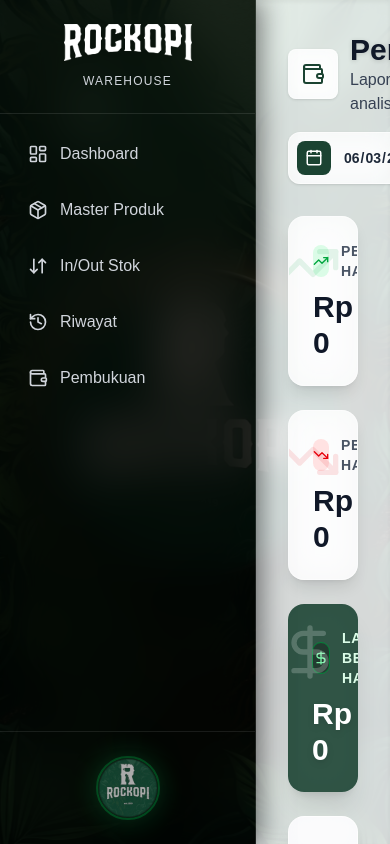
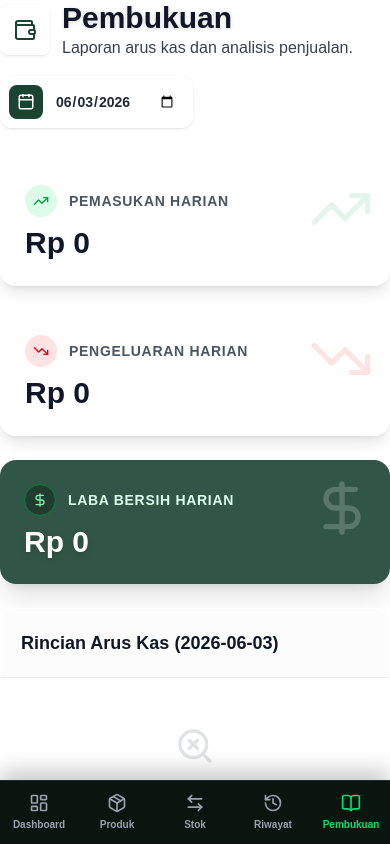
Before and after one commit to jacquilla/rockopi-app, a Next.js app: page /finance in a window 390 px wide. Built offline with nearby package versions, Linux system fonts and the light colour scheme.

Commit message:
Update layout for mobile view

```diff
--- a/app/(admin)/layout.tsx
+++ b/app/(admin)/layout.tsx
@@ -1,79 +1,114 @@
+"use client";
+
+import Link from "next/link";
+import { usePathname } from "next/navigation";
 import {
+  LayoutDashboard,
   Package,
-  ArrowDownUp,
+  ArrowLeftRight,
   History,
-  LayoutDashboard,
-  Wallet,
+  BookOpen,
 } from "lucide-react";
+import "../globals.css"; // Pastikan path CSS ini sesuai dengan struktur Anda
 
-export default function AdminLayout({
+const menuItems = [
+  { name: "Dashboard", path: "/", icon: LayoutDashboard },
+  { name: "Master Produk", path: "#", icon: Package }, // Ganti '#' dengan path asli Anda jika ada
+  { name: "In/Out Stok", path: "/transactions", icon: ArrowLeftRight },
+  { name: "Riwayat", path: "/logs", icon: History },
+  { name: "Pembukuan", path: "/finance", icon: BookOpen },
+];
+
+export default function RootLayout({
   children,
 }: {
   children: React.ReactNode;
 }) {
+  const pathname = usePathname();
+
+  // Menyembunyikan navigasi jika sedang berada di halaman order pelanggan
+  const isCustomerPage = pathname === "/order";
+
   return (
-    // Memasang background utama Rockopi
-    <div className="flex min-h-screen bg-[url('/bg-rockopi.avif')] bg-cover bg-fixed bg-center">
-      {/* SIDEBAR ADMIN - Efek Kaca Gelap (Dark Frosted Glass) */}
-      <aside className="w-64 bg-black/80 backdrop-blur-xl text-white flex flex-col shadow-[5px_0_25px_rgba(0,0,0,0.5)] z-10 border-r border-white/10">
-        <div className="p-6 border-b border-white/10 flex flex-col items-center text-center">
-          <img
-            src="/logo.png"
-            alt="Logo Rockopi"
-            className="w-32 object-contain mb-2 drop-shadow-lg"
-          />
-          <p className="text-xs text-gray-300 mt-1 font-medium tracking-widest uppercase">
-            Warehouse
+    <html lang="en">
+      <body className="bg-gray-50">
+        <div className="flex h-screen overflow-hidden">
+          {/* --- SIDEBAR DESKTOP (Disembunyikan di Layar HP) --- */}
+          {!isCustomerPage && (
+            <aside className="hidden md:flex flex-col w-64 bg-[#0a150f] text-white border-r border-gray-800 transition-all">
+              <div className="p-6 border-b border-gray-800 flex flex-col items-center justify-center">
+                <h1 className="text-3xl font-black tracking-widest uppercase">
+                  ROCKOPI
+                </h1>
+                <p className="text-xs tracking-widest text-gray-400 mt-1">
+                  WAREHOUSE
                 </p>
               </div>
+              <nav className="flex-1 py-6 px-4 space-y-2 overflow-y-auto">
+                {menuItems.map((item) => {
+                  const isActive = pathname === item.path;
+                  const Icon = item.icon;
+                  return (
+                    <Link
+                      key={item.name}
+                      href={item.path}
+                      className={`flex items-center gap-4 px-4 py-3 rounded-xl transition-all duration-200 ${
+                        isActive
+                          ? "bg-[#1B4332] text-white font-bold"
+                          : "text-gray-400 hover:bg-white/5 hover:text-white"
+                      }`}
+                    >
+                      <Icon size={20} />
+                      {item.name}
+                    </Link>
+                  );
+                })}
+              </nav>
+            </aside>
+          )}
 
-        <nav className="flex-1 p-4 space-y-2 overflow-y-auto">
-          <a
-            href="/"
-            className="flex items-center gap-3 p-3 rounded-xl hover:bg-white/10 text-gray-300 hover:text-white transition-all duration-300 hover:translate-x-1"
+          {/* --- KONTEN UTAMA --- */}
+          {/* Tambahkan pb-20 (padding bottom) khusus di HP agar konten tidak tertutup menu bawah */}
+          <main
+            className={`flex-1 overflow-y-auto ${!isCustomerPage ? "pb-20 md:pb-0" : ""}`}
           >
-            <LayoutDashboard size={20} /> Dashboard
-          </a>
-          <a
-            href="/products"
-            className="flex items-center gap-3 p-3 rounded-xl hover:bg-white/10 text-gray-300 hover:text-white transition-all duration-300 hover:translate-x-1"
-          >
-            <Package size={20} /> Master Produk
-          </a>
-          <a
-            href="/transactions"
-            className="flex items-center gap-3 p-3 rounded-xl hover:bg-white/10 text-gray-300 hover:text-white transition-all duration-300 hover:translate-x-1"
-          >
-            <ArrowDownUp size={20} /> In/Out Stok
-          </a>
-          <a
-            href="/logs"
-            className="flex items-center gap-3 p-3 rounded-xl hover:bg-white/10 text-gray-300 hover:text-white transition-all duration-300 hover:translate-x-1"
-          >
-            <History size={20} /> Riwayat
-          </a>
-          <a
-            href="/finance"
-            className="flex items-center gap-3 p-3 rounded-xl hover:bg-white/10 text-gray-300 hover:text-white transition-all duration-300 hover:translate-x-1"
-          >
-            <Wallet size={20} /> Pembukuan
-          </a>
-        </nav>
-
-        <div className="p-6 border-t border-white/10 flex flex-col items-center justify-center opacity-90 hover:opacity-100 transition-opacity">
-          <img
-            src="/rockopi.png"
-            alt="Rockopi Badge"
-            className="w-16 h-16 object-cover rounded-full shadow-2xl border-2 border-green-700/50 bg-transparent drop-shadow-[0_0_15px_rgba(34,197,94,0.3)]"
-          />
-        </div>
-      </aside>
-
-      {/* MAIN CONTENT - Efek Kaca Putih Terang (Light Frosted Glass) */}
-      <main className="flex-1 p-8 h-screen overflow-y-auto bg-slate-50/85 backdrop-blur-md relative shadow-inner">
-        {/* Kotak-kotak (Cards) pembukuan dan tabel Anda akan melayang dengan indah di atas background ini */}
             {children}
           </main>
+
+          {/* --- FLOATING BOTTOM NAVIGATION (Hanya Muncul di Layar HP) --- */}
+          {!isCustomerPage && (
+            <nav className="md:hidden fixed bottom-0 left-0 right-0 bg-[#0a150f] text-gray-400 border-t border-gray-800 z-50 flex justify-around items-center h-16 pb-safe shadow-[0_-10px_20px_rgba(0,0,0,0.2)]">
+              {menuItems.map((item) => {
+                const isActive = pathname === item.path;
+                const Icon = item.icon;
+
+                // Menyingkat teks untuk mobile agar tidak bertabrakan
+                let shortName = item.name;
+                if (item.name === "Master Produk") shortName = "Produk";
+                if (item.name === "In/Out Stok") shortName = "Stok";
+
+                return (
+                  <Link
+                    key={item.name}
+                    href={item.path}
+                    className={`flex flex-col items-center justify-center w-full h-full space-y-1 transition-colors ${
+                      isActive
+                        ? "text-green-400"
+                        : "hover:text-gray-200 active:text-white"
+                    }`}
+                  >
+                    <Icon
+                      size={20}
+                      className={isActive ? "animate-bounce-short" : ""}
+                    />
+                    <span className="text-[10px] font-bold">{shortName}</span>
+                  </Link>
+                );
+              })}
+            </nav>
+          )}
         </div>
+      </body>
+    </html>
   );
 }
--- a/app/order/page.tsx
+++ b/app/order/page.tsx
@@ -291,7 +291,7 @@
     );
 
     alert(
-      `Pesanan Berhasil Dibuat!\nData telah dikirim ke Pembukuan Admin.\n\nTotal Item: ${totalBarang}\nTotal Bayar: Rp ${totalHarga.toLocaleString("id-ID")}`,
+      `Pesanan Berhasil Dibuat!\nTotal Item: ${totalBarang}\nTotal Bayar: Rp ${totalHarga.toLocaleString("id-ID")}`,
     );
     setOrderItems({});
   };
@@ -302,18 +302,18 @@
 
   return (
     <div className="min-h-screen bg-[url('/bg-rockopi.avif')] bg-cover bg-fixed bg-center">
-      {/* --- MODAL PREVIEW GAMBAR --- */}
+      {/* --- MODAL PREVIEW GAMBAR (Diperbaiki untuk HP) --- */}
       {previewImage && (
         <div
           className="fixed inset-0 z-[100] flex items-center justify-center bg-black/80 backdrop-blur-sm p-4 cursor-zoom-out"
           onClick={() => setPreviewImage(null)}
         >
           <div
-            className="relative max-w-4xl w-full flex justify-center"
+            className="relative w-full max-w-lg mx-auto flex justify-center"
             onClick={(e) => e.stopPropagation()}
           >
             <button
-              className="absolute -top-10 right-0 md:-right-6 text-white/70 hover:text-white transition-colors bg-black/40 p-1.5 rounded-full backdrop-blur-md"
+              className="absolute -top-14 md:-top-10 right-0 text-white hover:text-white transition-colors bg-black/40 p-2 rounded-full backdrop-blur-md"
               onClick={() => setPreviewImage(null)}
             >
               <X size={24} />
@@ -321,48 +321,45 @@
             <img
               src={previewImage}
               alt="Preview Menu"
-              className="max-w-full max-h-[85vh] object-contain rounded-2xl shadow-2xl border-2 border-white/20"
+              className="w-full max-h-[75vh] object-contain rounded-2xl shadow-2xl border-2 border-white/20"
             />
           </div>
         </div>
       )}
 
       {/* Kontainer Utama */}
-      <div className="min-h-screen bg-black/30 pb-24 p-4 md:p-8 pt-8 md:pt-12">
-        <div className="max-w-6xl mx-auto space-y-10">
-          {/* HEADER BARU - Logo di kiri atas sudah dihapus dan dipindahkan ke sini */}
-          <header className="flex flex-col items-center text-center space-y-6 mb-8">
+      <div className="min-h-screen bg-black/30 pb-36 p-4 md:p-8 pt-6 md:pt-12">
+        <div className="max-w-6xl mx-auto space-y-8 md:space-y-10">
+          <header className="flex flex-col items-center text-center space-y-4 md:space-y-6 mb-4 md:mb-8">
             <img
               src="/rockopi.png"
               alt="Rockopi Est 2019"
-              className="w-40 h-40 object-cover rounded-full shadow-2xl border-4 border-[#1B4332] bg-transparent"
+              className="w-28 h-28 md:w-40 md:h-40 object-cover rounded-full shadow-2xl border-[3px] md:border-4 border-[#1B4332] bg-transparent"
             />
-            <div className="drop-shadow-md flex flex-col items-center">
-              {/* Kolaborasi Teks dan Logo */}
-              <div className="flex flex-wrap items-center justify-center gap-3 mb-3">
-                <h1 className="text-3xl md:text-4xl font-bold tracking-tight text-white">
+            <div className="drop-shadow-md flex flex-col items-center px-2">
+              <div className="flex flex-wrap items-center justify-center gap-2 mb-2">
+                <h1 className="text-2xl md:text-4xl font-bold tracking-tight text-white">
                   Welcome to
                 </h1>
                 <img
                   src="/logo.png"
                   alt="Logo Text Rockopi"
-                  className="h-8 md:h-10 object-contain drop-shadow-xl"
+                  className="h-6 md:h-10 object-contain drop-shadow-xl"
                 />
               </div>
-
-              <p className="text-gray-200 font-medium">
+              <p className="text-gray-200 font-medium text-sm md:text-base">
                 Pilih menu favoritmu, santai, dan nikmati harimu.
               </p>
             </div>
           </header>
 
-          {/* TAB KATEGORI */}
-          <div className="flex justify-center md:justify-center gap-2 mb-8 overflow-x-auto pb-2 scrollbar-hide">
+          {/* TAB KATEGORI (Diperbaiki untuk Mobile - Tidak Terpotong) */}
+          <div className="flex justify-start md:justify-center gap-3 mb-6 overflow-x-auto pb-4 pt-2 px-4 snap-x scrollbar-hide w-full">
             {categories.map((category) => (
               <button
                 key={category}
                 onClick={() => setActiveCategory(category)}
-                className={`px-6 py-2.5 rounded-full font-bold whitespace-nowrap transition-all duration-200 shadow-lg border border-white/10 ${
+                className={`flex-shrink-0 snap-center px-5 py-2.5 md:px-6 md:py-2.5 rounded-full font-bold text-sm md:text-base whitespace-nowrap transition-all duration-200 shadow-lg border border-white/10 ${
                   activeCategory === category
                     ? "bg-white text-[#1B4332] transform scale-105"
                     : "bg-black/50 text-gray-200 hover:bg-black/70 backdrop-blur-md"
@@ -374,7 +371,7 @@
           </div>
 
           {/* DAFTAR MENU */}
-          <div className="grid grid-cols-1 sm:grid-cols-2 lg:grid-cols-3 xl:grid-cols-4 gap-6">
+          <div className="grid grid-cols-1 sm:grid-cols-2 lg:grid-cols-3 xl:grid-cols-4 gap-4 md:gap-6">
             {filteredMenu.map((item) => {
               const qty = orderItems[item.id] || 0;
               const isExpanded = expandedDesc[item.id];
@@ -383,62 +380,62 @@
               return (
                 <div
                   key={item.id}
-                  className="bg-white rounded-2xl shadow-xl border-none overflow-hidden flex flex-col transition-all hover:-translate-y-1 hover:shadow-2xl"
+                  className="bg-white rounded-2xl shadow-xl border-none overflow-hidden flex flex-col transition-transform active:scale-[0.98] md:hover:-translate-y-1 md:hover:shadow-2xl"
                 >
                   <div
-                    className="h-40 overflow-hidden bg-gray-100 relative group cursor-pointer"
+                    className="h-36 md:h-40 overflow-hidden bg-gray-100 relative group cursor-pointer"
                     onClick={() => setPreviewImage(item.imageUrl)}
                   >
-                    <div className="absolute top-3 left-3 bg-white/90 backdrop-blur-sm px-3 py-1 rounded-full text-xs font-bold text-[#1B4332] shadow-sm z-10">
+                    <div className="absolute top-2 left-2 md:top-3 md:left-3 bg-white/90 backdrop-blur-sm px-2.5 py-1 rounded-full text-[10px] md:text-xs font-bold text-[#1B4332] shadow-sm z-10">
                       {item.category}
                     </div>
                     <img
                       src={item.imageUrl}
                       alt={item.name}
-                      className="w-full h-full object-cover group-hover:scale-110 transition-transform duration-500"
+                      className="w-full h-full object-cover md:group-hover:scale-110 transition-transform duration-500"
                     />
-                    <div className="absolute inset-0 bg-black/0 group-hover:bg-black/10 transition-colors duration-300 flex items-center justify-center"></div>
                   </div>
 
-                  <div className="p-5 flex-1 flex flex-col">
-                    <h3 className="font-bold text-lg leading-tight mb-2 text-[#1B4332]">
+                  <div className="p-4 md:p-5 flex-1 flex flex-col">
+                    <h3 className="font-bold text-base md:text-lg leading-tight mb-1 md:mb-2 text-[#1B4332]">
                       {item.name}
                     </h3>
                     <div className="mb-4">
                       <p
-                        className={`text-sm text-gray-600 whitespace-pre-line transition-all ${isExpanded ? "" : "line-clamp-3"}`}
+                        className={`text-xs md:text-sm text-gray-600 whitespace-pre-line transition-all ${isExpanded ? "" : "line-clamp-2 md:line-clamp-3"}`}
                       >
                         {item.description}
                       </p>
                       {isLongText && (
                         <button
                           onClick={() => toggleDescription(item.id)}
-                          className="text-sm font-bold text-[#1B4332] mt-2 hover:text-green-700 transition-colors"
+                          className="text-[10px] md:text-xs font-bold text-[#1B4332] mt-1 md:mt-2 hover:text-green-700 transition-colors"
                         >
                           {isExpanded ? "Show less" : "Read more..."}
                         </button>
                       )}
                     </div>
-                    <div className="mt-auto flex items-center justify-between">
-                      <span className="font-bold text-gray-900">
+
+                    <div className="mt-auto flex items-center justify-between pt-2 border-t border-gray-100">
+                      <span className="font-bold text-sm md:text-base text-gray-900">
                         Rp {item.price.toLocaleString("id-ID")}
                       </span>
-                      <div className="flex items-center gap-2 bg-gray-50 border border-gray-200 rounded-full p-1">
+                      <div className="flex items-center gap-1.5 md:gap-2 bg-gray-50 border border-gray-200 rounded-full p-1">
                         <button
                           onClick={() => handleDecrease(item.id)}
-                          className="w-8 h-8 rounded-full bg-white flex items-center justify-center text-gray-600 shadow-sm hover:text-red-600 transition-colors"
+                          className="w-7 h-7 md:w-8 md:h-8 rounded-full bg-white flex items-center justify-center text-gray-600 shadow-sm active:bg-gray-100 transition-colors"
                           disabled={qty === 0}
                         >
-                          <Minus size={16} />
+                          <Minus size={14} />
                         </button>
-                        <span className="w-4 text-center font-bold text-sm select-none">
+                        <span className="w-4 text-center font-bold text-xs md:text-sm select-none">
                           {qty}
                         </span>
                         <button
                           onClick={() => handleIncrease(item.id)}
-                          className="w-8 h-8 rounded-full bg-[#1B4332] flex items-center justify-center text-white shadow-sm hover:bg-green-900 transition-colors"
+                          className="w-7 h-7 md:w-8 md:h-8 rounded-full bg-[#1B4332] flex items-center justify-center text-white shadow-sm active:bg-green-800 transition-colors"
                         >
-                          <Plus size={16} />
+                          <Plus size={14} />
                         </button>
                       </div>
                     </div>
@@ -452,28 +449,30 @@
 
       {/* FLOATING CHECKOUT BUTTON */}
       {totalBarang > 0 && (
-        <div className="fixed bottom-6 left-0 right-0 px-4 md:px-0 z-50">
+        <div className="fixed bottom-4 md:bottom-6 left-0 right-0 px-3 md:px-0 z-50 animate-in slide-in-from-bottom-5 fade-in duration-300">
           <div className="max-w-4xl mx-auto">
-            <div className="bg-[#1B4332] text-white rounded-2xl p-4 shadow-2xl border border-green-800 flex items-center justify-between">
-              <div className="flex items-center gap-4">
+            <div className="bg-[#1B4332] text-white rounded-2xl p-3 md:p-4 shadow-2xl border border-green-800 flex items-center justify-between">
+              <div className="flex items-center gap-3 md:gap-4 ml-1">
                 <div className="relative">
-                  <ShoppingCart size={24} />
-                  <span className="absolute -top-2 -right-2 bg-red-500 text-white text-xs font-bold w-5 h-5 flex items-center justify-center rounded-full shadow-sm">
+                  <ShoppingCart size={22} className="md:w-6 md:h-6" />
+                  <span className="absolute -top-2 -right-2 bg-red-500 text-white text-[10px] md:text-xs font-bold w-4 h-4 md:w-5 md:h-5 flex items-center justify-center rounded-full shadow-sm">
                     {totalBarang}
                   </span>
                 </div>
-                <div>
-                  <p className="text-sm text-green-200">Total Harga</p>
-                  <p className="font-bold text-lg leading-none">
+                <div className="flex flex-col">
+                  <span className="text-[10px] md:text-xs text-green-200 leading-tight">
+                    Total Harga
+                  </span>
+                  <span className="font-bold text-base md:text-lg leading-tight">
                     Rp {totalHarga.toLocaleString("id-ID")}
-                  </p>
+                  </span>
                 </div>
               </div>
               <button
                 onClick={handleSubmitOrder}
-                className="flex items-center gap-2 bg-white text-[#1B4332] px-6 py-2.5 rounded-xl font-bold hover:bg-gray-100 transition-transform active:scale-95 shadow-sm"
+                className="flex items-center gap-1.5 md:gap-2 bg-white text-[#1B4332] px-4 py-2 md:px-6 md:py-2.5 rounded-xl text-sm md:text-base font-bold active:bg-gray-200 transition-transform active:scale-95 shadow-sm"
               >
-                Pesan / Order <Send size={18} />
+                Pesan <Send size={16} className="md:w-[18px] md:h-[18px]" />
               </button>
             </div>
           </div>
```
Lines whose indentation alone changed are shown as unchanged.
